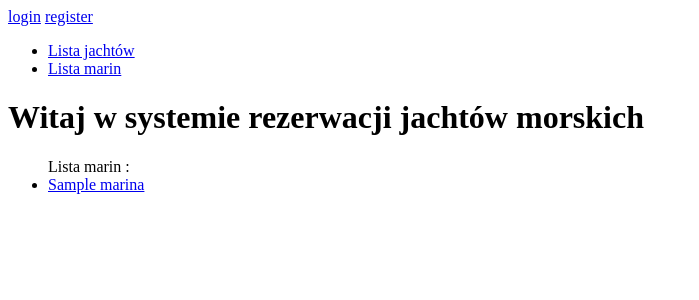
After one commit to Wojtek775/bookingyacht, a Django app: page /view_marina/ in a window 1280 px wide. The commit adds this page. Shown: the top 300 px of the page, without its empty margins (0-699 px from the left). Run offline with Django 3.2, Linux system fonts and the light colour scheme; tables that the repository leaves empty hold one stand-in row (values such as "Sample post").

Commit message:
add view marina and marina detail

```diff
--- a/bookingyacht/models.py
+++ b/bookingyacht/models.py
@@ -24,7 +24,10 @@
     country = models.CharField(max_length=64)
 
     def __str__(self):
-        return f"{self.city} {self.country}"
+        return f"{self.name}"
+
+    def get_absolute_url(self):
+        return f"/marina_detail/{self.pk}/"
 
 
 class CharterCompany(models.Model):
--- a/bookingyacht/views.py
+++ b/bookingyacht/views.py
@@ -7,7 +7,7 @@
 from django.views.generic import CreateView, UpdateView
 
 from bookingyacht.forms import YachtModelForm
-from bookingyacht.models import Yacht
+from bookingyacht.models import Yacht, Marina
 
 
 class IndexView(View):
@@ -22,7 +22,7 @@
     template_name = 'registration/login.html'
 
 
-class YachtPersonView(View):
+class YachtView(View):
 
     def get(self, request):
         return render(request, 'yacht_view.html', {"yacht": Yacht.objects.all()})
@@ -58,3 +58,15 @@
         data = super().get_context_data(**kwargs)
         data['yacht'] = Yacht.objects.all()
         return data
+
+
+class MarinaView(View):
+
+    def get(self, request):
+        return render(request, 'marina_view.html', {"marina": Marina.objects.all()})
+
+
+class MarinaViewDetail(View):
+    def get(self, request, id):
+        marina = Marina.objects.get(pk=id)
+        return render(request, 'MarinaDetails.html', {'marina': marina})
--- a/pracazaliczeniowa/urls.py
+++ b/pracazaliczeniowa/urls.py
@@ -23,10 +23,12 @@
     path('signup/', views.SignUpView.as_view(), name='signup'),
     path('', include('django.contrib.auth.urls')),
     path("", views.IndexView.as_view(), name='index'),
-    path("view_yacht/", views.YachtPersonView.as_view(), name='view_yacht'),
+    path("view_yacht/", views.YachtView.as_view(), name='view_yacht'),
     path("add_yacht/", views.AddYacht.as_view(), name='add_yacht'),
     path("yacht_detail/<int:id>/", views.YachtViewDetail.as_view(), name="yacht_details"),
     path("update_yacht/<int:pk>/", views.UpdateYacht.as_view(), name="yacht_update"),
     path('view_yacht/delete/<int:id>/', views.DeleteYacht.as_view(), name="delete-yacht"),
     path("delete/<int:id>/", views.DeleteYacht.as_view(), name='delete_yacht'),
+    path("view_marina/", views.MarinaView.as_view(), name='view_marina'),
+    path("marina_detail/<int:id>/", views.MarinaViewDetail.as_view(), name="marina_details"),
 ]
--- a/templates/main_buttons.html
+++ b/templates/main_buttons.html
@@ -1,4 +1,5 @@
 <ul>
     <li><a href="{% url 'view_yacht' %}">Lista jachtów</a></li>
+    <li><a href="{% url 'view_marina' %}">Lista marin</a></li>
 
 </ul>
--- /dev/null
+++ b/templates/marina_view.html
@@ -0,0 +1,16 @@
+{% extends 'base.html' %}
+
+{% block content %}
+
+    <ul>
+        Lista marin :
+        {% for object in marina %}
+
+            <li><a href="{{ object.get_absolute_url }}">{{ object }}</a></li>
+
+
+        {% endfor %}
+    </ul>
+
+
+{% endblock %}
```
Also changed, not shown: templates/MarinaDetails.html (added, +14 -0 lines).
